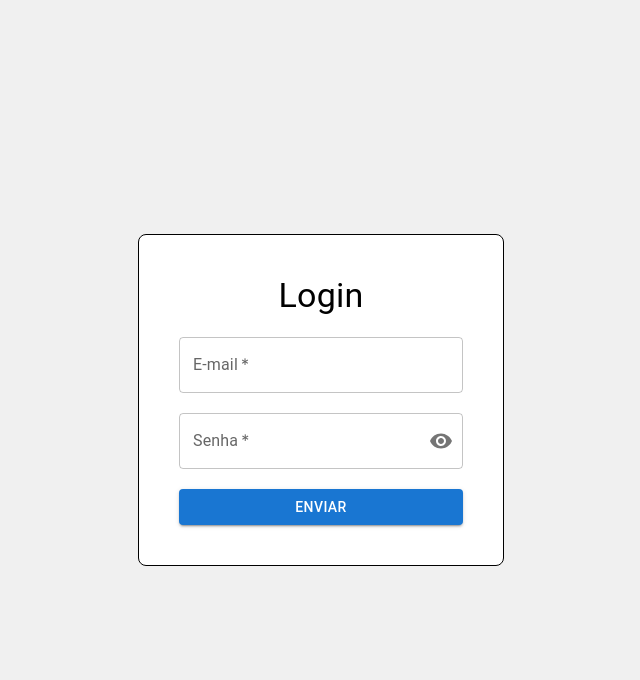
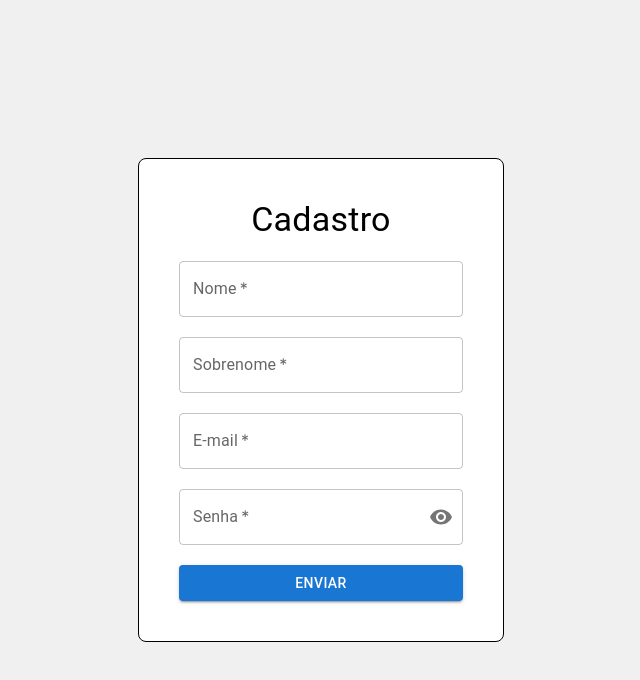
Before and after one commit to cp-operacional/authproject, a React (Create React App) app: page /registration in a window 1280 px wide. Before the commit this address led to /login. Shown: the top 680 px of the page, without its empty margins (319-959 px from the left). Built offline with nearby package versions, Linux system fonts and the light colour scheme.

Commit message:
feat: first commit creating registration page

```diff
--- /dev/null
+++ b/src/components/LoginForm/index.tsx
@@ -0,0 +1,104 @@
+import { FormEvent, useState } from 'react'
+import {
+  Button,
+  IconButton,
+  InputAdornment,
+  Typography,
+  FormControl,
+  InputLabel
+} from '@mui/material'
+import Visibility from '@mui/icons-material/Visibility'
+import VisibilityOff from '@mui/icons-material/VisibilityOff'
+
+import { useAuth } from '../../contexts/AuthContext'
+
+import * as S from './styles'
+
+const LoginForm = () => {
+  const [email, setEmail] = useState('')
+  const [password, setPassword] = useState('')
+  const [hasError, setHasError] = useState(false)
+  const [errorMessage, setErrorMessage] = useState('')
+  const [isRequesting, setIsRequesting] = useState(false)
+  const [showPassword, setShowPassword] = useState(false)
+
+  const { login } = useAuth()
+
+  const onSubmit = async (e: FormEvent) => {
+    e.preventDefault()
+
+    setIsRequesting(true)
+
+    try {
+      setHasError(false)
+      setErrorMessage('')
+      await login(email, password)
+    } catch (error) {
+      error instanceof Error
+        ? setErrorMessage(error.message)
+        : setErrorMessage('Unknown error')
+      setHasError(true)
+    }
+
+    setIsRequesting(false)
+  }
+
+  const handleOnChangeEmail = (e: React.ChangeEvent<HTMLInputElement>) => {
+    setEmail(e.target.value)
+  }
+
+  const handleOnChangePassword = (e: React.ChangeEvent<HTMLInputElement>) => {
+    setPassword(e.target.value)
+  }
+
+  const handleClickShowPassword = () => {
+    setShowPassword(!showPassword)
+  }
+
+  return (
+    <S.Container>
+      {hasError && <S.ErrorBox severity="error">{errorMessage}</S.ErrorBox>}
+
+      <S.FormContainer onSubmit={onSubmit}>
+        <Typography variant="h4">Login</Typography>
+        <S.TextField
+          value={email}
+          onChange={handleOnChangeEmail}
+          type="email"
+          label="E-mail"
+          variant="outlined"
+          autoComplete="email"
+          fullWidth
+          required
+        />
+        <FormControl fullWidth required variant="outlined">
+          <InputLabel htmlFor="outlined-adornment-password">Senha</InputLabel>
+          <S.OutlinedInput
+            id="outlined-adornment-password"
+            type={showPassword ? 'text' : 'password'}
+            value={password}
+            onChange={handleOnChangePassword}
+            autoComplete="current-password"
+            endAdornment={
+              <InputAdornment position="end">
+                <IconButton
+                  aria-label="toggle password visibility"
+                  onClick={handleClickShowPassword}
+                  edge="end"
+                >
+                  {showPassword ? <VisibilityOff /> : <Visibility />}
+                </IconButton>
+              </InputAdornment>
+            }
+            label="Senha"
+          />
+        </FormControl>
+        <Button type="submit" variant="contained" disabled={isRequesting}>
+          Enviar
+        </Button>
+      </S.FormContainer>
+    </S.Container>
+  )
+}
+
+export default LoginForm
--- a/src/components/Form/index.tsx
+++ b/src/components/RegistrationForm/index.tsx
@@ -5,24 +5,29 @@ import {
   InputAdornment,
   Typography,
   FormControl,
-  InputLabel
+  InputLabel,
+  Alert
 } from '@mui/material'
 import Visibility from '@mui/icons-material/Visibility'
 import VisibilityOff from '@mui/icons-material/VisibilityOff'
 
 import { useAuth } from '../../contexts/AuthContext'
+import { useNavigate } from 'react-router-dom'
 
 import * as S from './styles'
 
-const Form = () => {
+const RegistrationForm = () => {
+  const navigate = useNavigate()
+  const [firstName, setFirstName] = useState('')
+  const [lastName, setLastName] = useState('')
   const [email, setEmail] = useState('')
   const [password, setPassword] = useState('')
   const [hasError, setHasError] = useState(false)
   const [errorMessage, setErrorMessage] = useState('')
+  const [hasSuccess, setHasSuccess] = useState(false)
   const [isRequesting, setIsRequesting] = useState(false)
   const [showPassword, setShowPassword] = useState(false)
-
-  const { login } = useAuth()
+  const [count, setCount] = useState(5)
 
   const onSubmit = async (e: FormEvent) => {
     e.preventDefault()
@@ -32,7 +37,27 @@ const Form = () => {
     try {
       setHasError(false)
       setErrorMessage('')
-      await login(email, password)
+
+      const response = await fetch('http://127.0.0.1:8000/auth/users/', {
+        method: 'POST',
+        body: JSON.stringify({
+          first_name: firstName,
+          last_name: lastName,
+          email: email,
+          password: password
+        }),
+        headers: {
+          'Content-Type': 'application/json'
+        }
+      })
+
+      if (response.ok) {
+        const data = await response.json()
+        console.log(data)
+        setHasSuccess(true)
+        setCount(5)
+        handleRedirect()
+      }
     } catch (error) {
       error instanceof Error
         ? setErrorMessage(error.message)
@@ -51,23 +76,73 @@ const Form = () => {
     setPassword(e.target.value)
   }
 
+  const handleOnChangeFirstName = (e: React.ChangeEvent<HTMLInputElement>) => {
+    setFirstName(e.target.value)
+  }
+
+  const handleOnChangeLastName = (e: React.ChangeEvent<HTMLInputElement>) => {
+    setLastName(e.target.value)
+  }
+
   const handleClickShowPassword = () => {
     setShowPassword(!showPassword)
+  }
+
+  const handleRedirect = () => {
+    const countdownInterval = setInterval(() => {
+      setCount((prevCount) => {
+        if (prevCount <= 1) {
+          clearInterval(countdownInterval)
+          navigate('/login', { replace: true })
+          return 0
+        }
+        return prevCount - 1
+      })
+    }, 1000)
   }
 
   return (
     <S.Container>
       {hasError && <S.ErrorBox severity="error">{errorMessage}</S.ErrorBox>}
+      {hasSuccess && (
+        <Alert severity="success">
+          Usuário criado com sucesso! Você está sendo redirecionado para a
+          pagina de login em {count} segundos...
+        </Alert>
+      )}
 
       <S.FormContainer onSubmit={onSubmit}>
-        <Typography variant="h4">Login</Typography>
+        <Typography variant="h4">Cadastro</Typography>
+        <S.TextField
+          value={firstName}
+          onChange={handleOnChangeFirstName}
+          type="text"
+          label="Nome"
+          variant="outlined"
+          autoComplete="new-password"
+          inputProps={{ maxLength: 150 }}
+          fullWidth
+          required
+        />
+        <S.TextField
+          value={lastName}
+          onChange={handleOnChangeLastName}
+          type="text"
+          label="Sobrenome"
+          variant="outlined"
+          autoComplete="new-password"
+          inputProps={{ maxLength: 150 }}
+          fullWidth
+          required
+        />
         <S.TextField
           value={email}
           onChange={handleOnChangeEmail}
           type="email"
           label="E-mail"
           variant="outlined"
-          autoComplete="email"
+          autoComplete="new-password"
+          inputProps={{ maxLength: 255 }}
           fullWidth
           required
         />
@@ -78,7 +153,7 @@ const Form = () => {
             type={showPassword ? 'text' : 'password'}
             value={password}
             onChange={handleOnChangePassword}
-            autoComplete="current-password"
+            autoComplete="new-password"
             endAdornment={
               <InputAdornment position="end">
                 <IconButton
@@ -101,4 +176,4 @@ const Form = () => {
   )
 }
 
-export default Form
+export default RegistrationForm
--- /dev/null
+++ b/src/components/RegistrationForm/styles.ts
@@ -0,0 +1,41 @@
+import styled from 'styled-components'
+import {
+  Alert,
+  TextField as MuiTextField,
+  OutlinedInput as MuiOutlinedInput
+} from '@mui/material'
+
+export const Container = styled.div`
+  display: flex;
+  justify-content: center;
+  align-items: center;
+  width: 100%;
+  height: 100vh;
+  flex-direction: column;
+`
+
+export const FormContainer = styled.form`
+  display: flex;
+  flex-direction: column;
+  row-gap: 20px;
+  padding: 40px 40px;
+  border: 1px solid #000;
+  border-radius: 8px;
+  text-align: center;
+  background-color: #fff;
+`
+
+export const TextField = styled(MuiTextField)`
+  background-color: #fff;
+`
+
+export const OutlinedInput = styled(MuiOutlinedInput)`
+  background-color: #fff;
+`
+
+export const ErrorBox = styled(Alert)`
+  position: absolute;
+  top: 32px;
+  left: 50%;
+  transform: translateX(-50%);
+`
--- a/src/pages/Login/index.tsx
+++ b/src/pages/Login/index.tsx
@@ -1,9 +1,9 @@
-import Form from '../../components/Form'
+import LoginForm from '../../components/LoginForm'
 
 const Login = () => {
   return (
     <div className="container">
-      <Form />
+      <LoginForm />
     </div>
   )
 }
--- /dev/null
+++ b/src/pages/Registration/index.tsx
@@ -0,0 +1,7 @@
+import RegistrationForm from '../../components/RegistrationForm'
+
+const Registration = () => {
+  return <RegistrationForm />
+}
+
+export default Registration
--- a/src/routes.tsx
+++ b/src/routes.tsx
@@ -5,6 +5,7 @@ import { useAuth } from './contexts/AuthContext'
 
 import Login from './pages/Login'
 import Home from './pages/Home'
+import Registration from './pages/Registration'
 
 const PageRoutes = () => {
   const location = useLocation()
@@ -15,10 +16,11 @@ const PageRoutes = () => {
     const pathName = location.pathname
 
     const isInLoginPage = pathName === '/login'
+    const isHome = pathName === '/home'
 
     if (isAuthenticated && isInLoginPage) {
       navigate('/home', { replace: true })
-    } else if (!isAuthenticated && !isInLoginPage) {
+    } else if (!isAuthenticated && isHome) {
       navigate('/login', { replace: true })
     }
   }, [isAuthenticated, location.pathname, navigate])
@@ -28,6 +30,9 @@ const PageRoutes = () => {
       <Route path="/login" element={<Login />} />
       <Route path="/" element={<Home />} />
       <Route path="/home" element={<Home />} />
+      {!isAuthenticated && (
+        <Route path="/registration" element={<Registration />} />
+      )}
     </Routes>
   )
 }
```
Also changed, not shown: src/components/LoginForm/styles.ts (renamed from src/components/Form/styles.ts).
